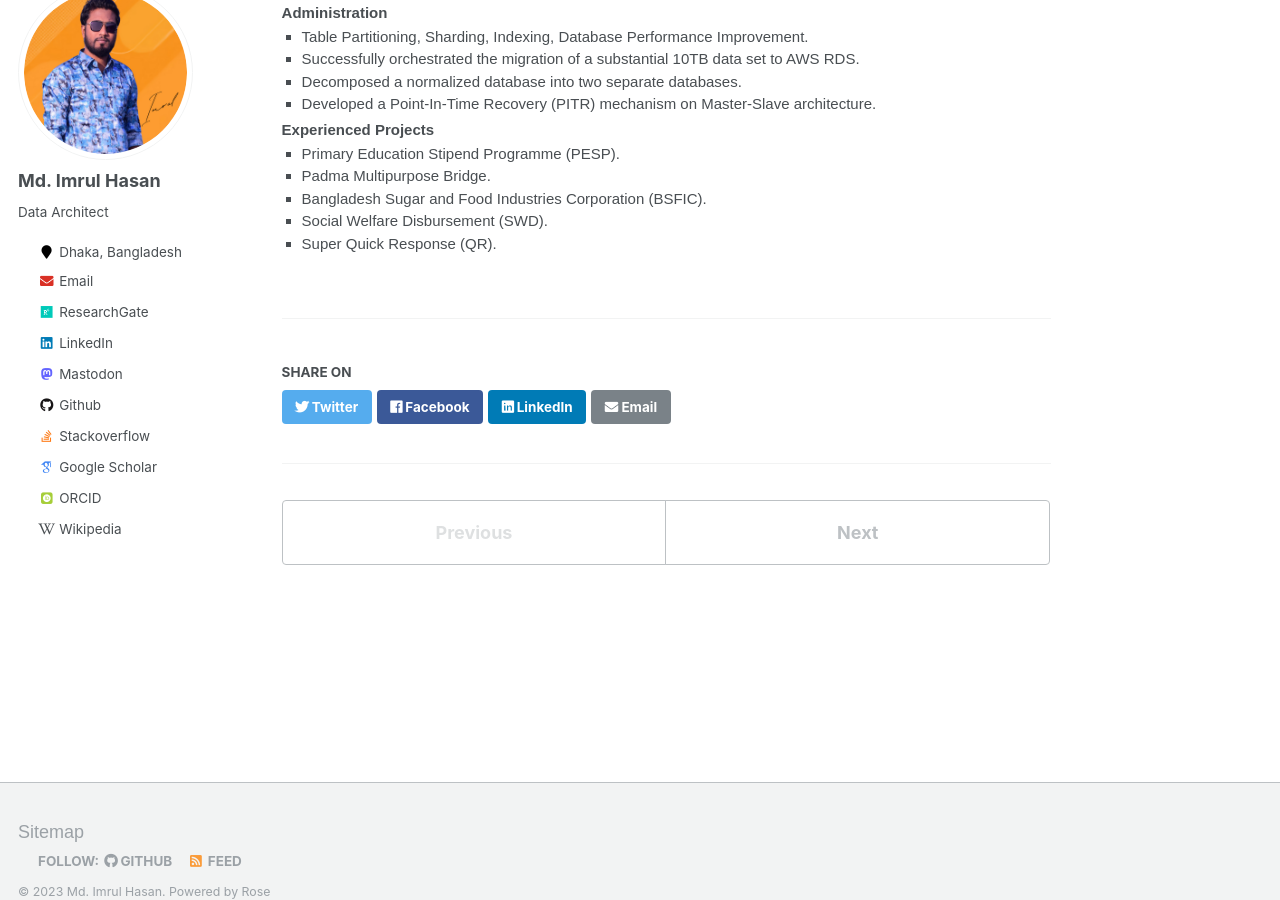
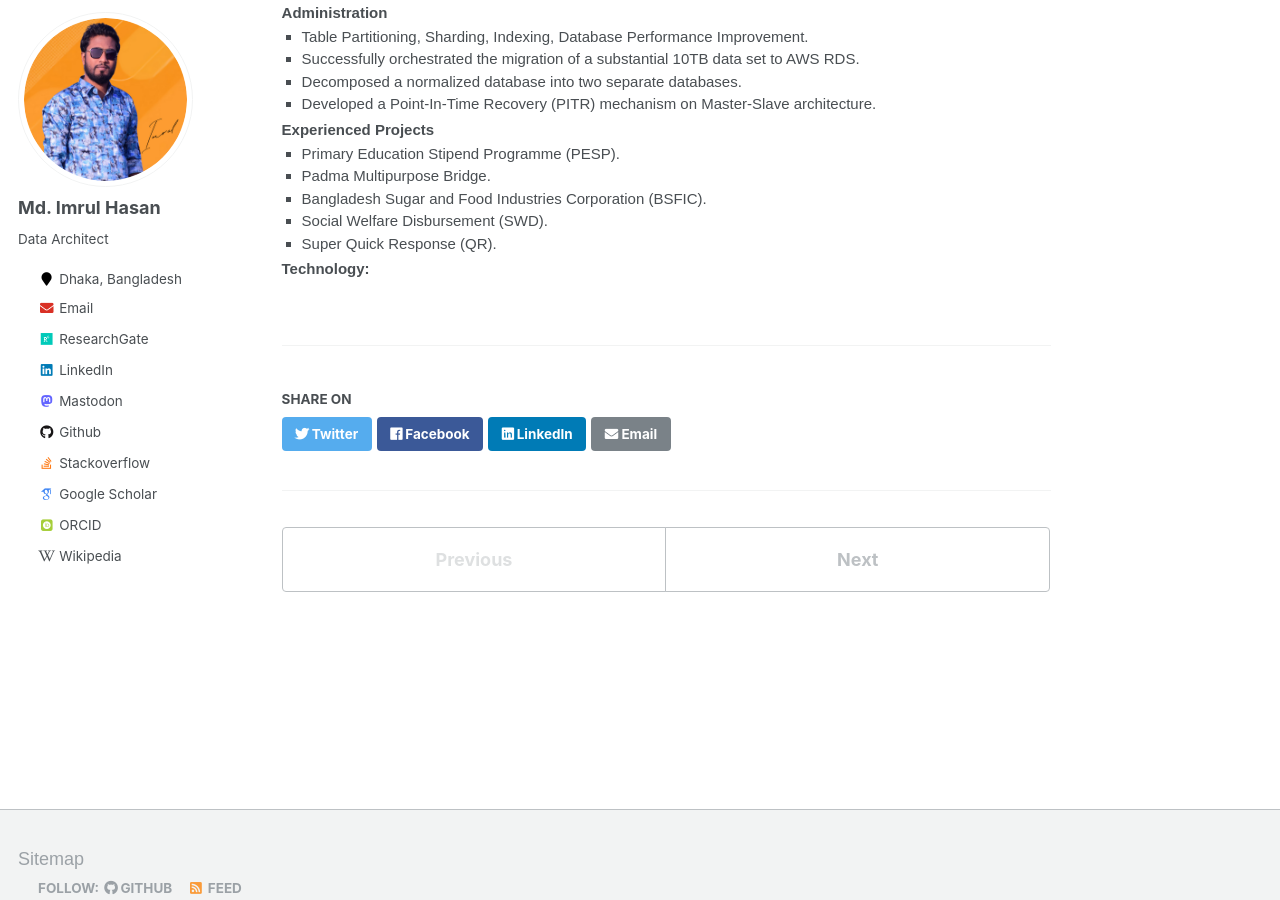
Before and after one commit to imrulhasandata/imrulhasandata, a Jekyll site: the page built from _experience/2023-10-31-PSL.md, in a window 1280 px wide and 900 px high, scrolled down 1178 px. Built offline with Jekyll 4.4.1, drawn with Linux system fonts in a browser that asks for light colours; some web fonts are replaced.

```diff
--- a/_experience/2023-10-31-PSL.md
+++ b/_experience/2023-10-31-PSL.md
@@ -96,4 +96,7 @@ I worked as a Data Analyst at Progoti Systems Ltd., where I was actively involve
       <li class="li">Super Quick Response (QR).</li>
     </ul>
   </div>
+
+  <strong class="section">Technology:</strong>
+
 </body>
```
